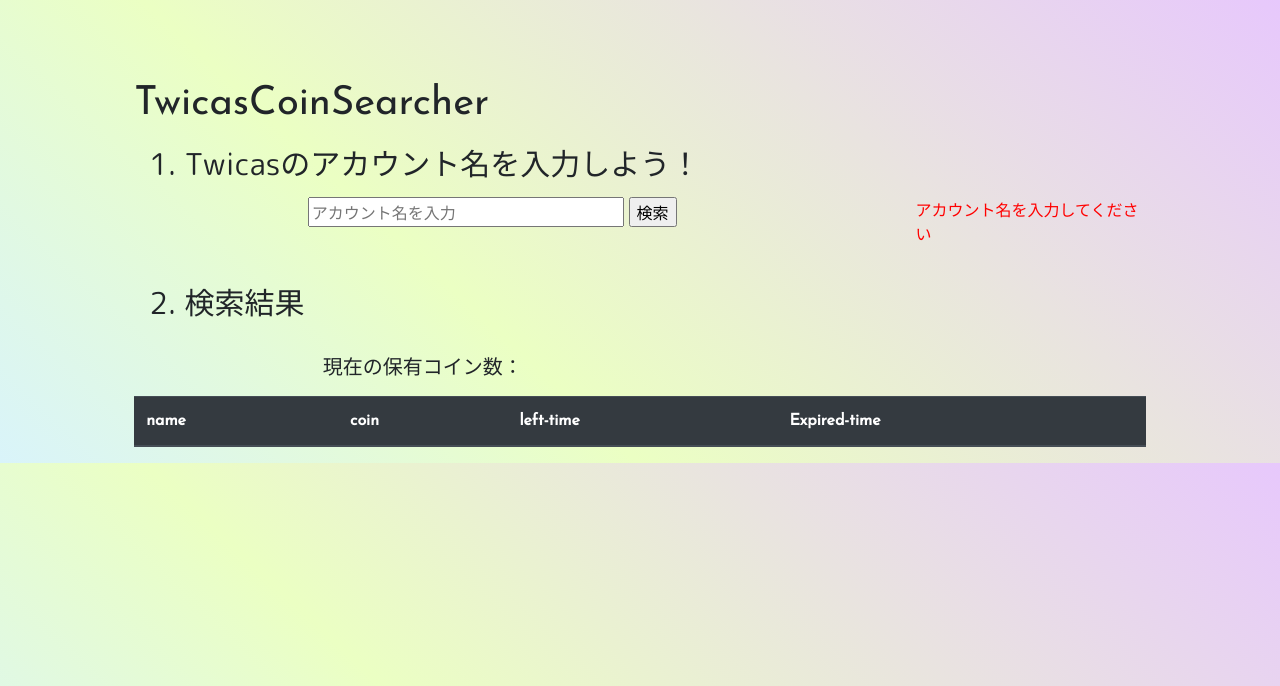
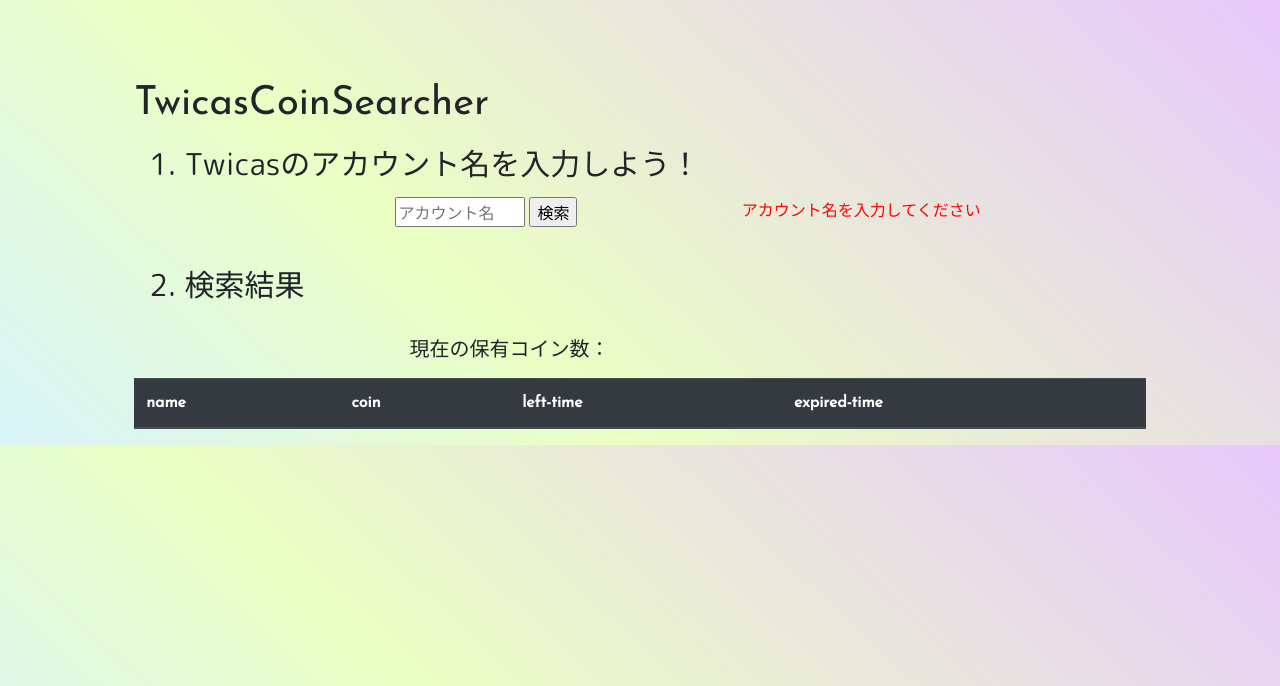
Before and after one commit to Jack0rantan/nginx-django, a Django app: page /develop/coin in a window 1280 px wide. Shown: the top 686 px of the page. Run offline with Django 3.2, Linux system fonts and the light colour scheme; lists and menus that the app fills with data are empty; some libraries are stand-ins or nearby versions; some web fonts are replaced.

Commit message:
[revise] coin.py UI

```diff
--- a/myapp/static/css/style.css
+++ b/myapp/static/css/style.css
@@ -15,8 +15,11 @@ h1 {
 }
 
 /* adjust */
-.rifht-align {
+.text-right {
     text-align: right;
+}
+.text-left {
+    text-align: left;
 }
 
 /* enhance */
--- a/myapp/templates/coin.html
+++ b/myapp/templates/coin.html
@@ -20,15 +20,15 @@ TwicasCoin Searcher
       <h2 class="en2 font-MP"> 1. Twicasのアカウント名を入力しよう！ </h2>
 
       <div class="row text-left">
-        <div class="col-md-2"></div>
-        <div class="col-md-7">
+        <div class="col-md-3"></div>
+        <div class="col-md-4">
           <form id="form1" action="coin" method="GET">
-            <input id="sbox1" id="s" name="account" type="text" placeholder="アカウント名を入力" value=""/>
+            <input id="sbox1" id="s" name="account" type="text" placeholder="アカウント名" value="" style="width:130px;"/>
             <input id="sbtn1" type="submit" value="検索"/>
           </form>
         </div>
         <!-- caution for Exception -->
-        <div class="col-md-3 caution">
+        <div class="col-md-5 caution">
           {{ caution }}
         </div>
       </div>
@@ -37,11 +37,11 @@ TwicasCoin Searcher
       <p></p>
       <h2 class="en2 font-MP"> 2. 検索結果</h2>
       <div class="row text-left">
-        <div class="col-md-2"></div>
+        <div class="col-md-3"></div>
         <div class="col-md-7">
           <p class="en1 font-MP"> 現在の保有コイン数：<strong class="en3"> {{ allcoin }} </strong></p>
         </div>
-        <div class="col-md-3"></div>
+        <div class="col-md-2"></div>
       </div>
       <!-- Display each Search-Result -->
       <table class="table font-JS">
@@ -50,7 +50,7 @@ TwicasCoin Searcher
             <th scope="col">name</th>
             <th scope="col">coin</th>
             <th scope="col">left-time</th>
-            <th scope="col">Expired-time</th>
+            <th scope="col">expired-time</th>
           </tr>
         </thead>
         <tbody>
```
